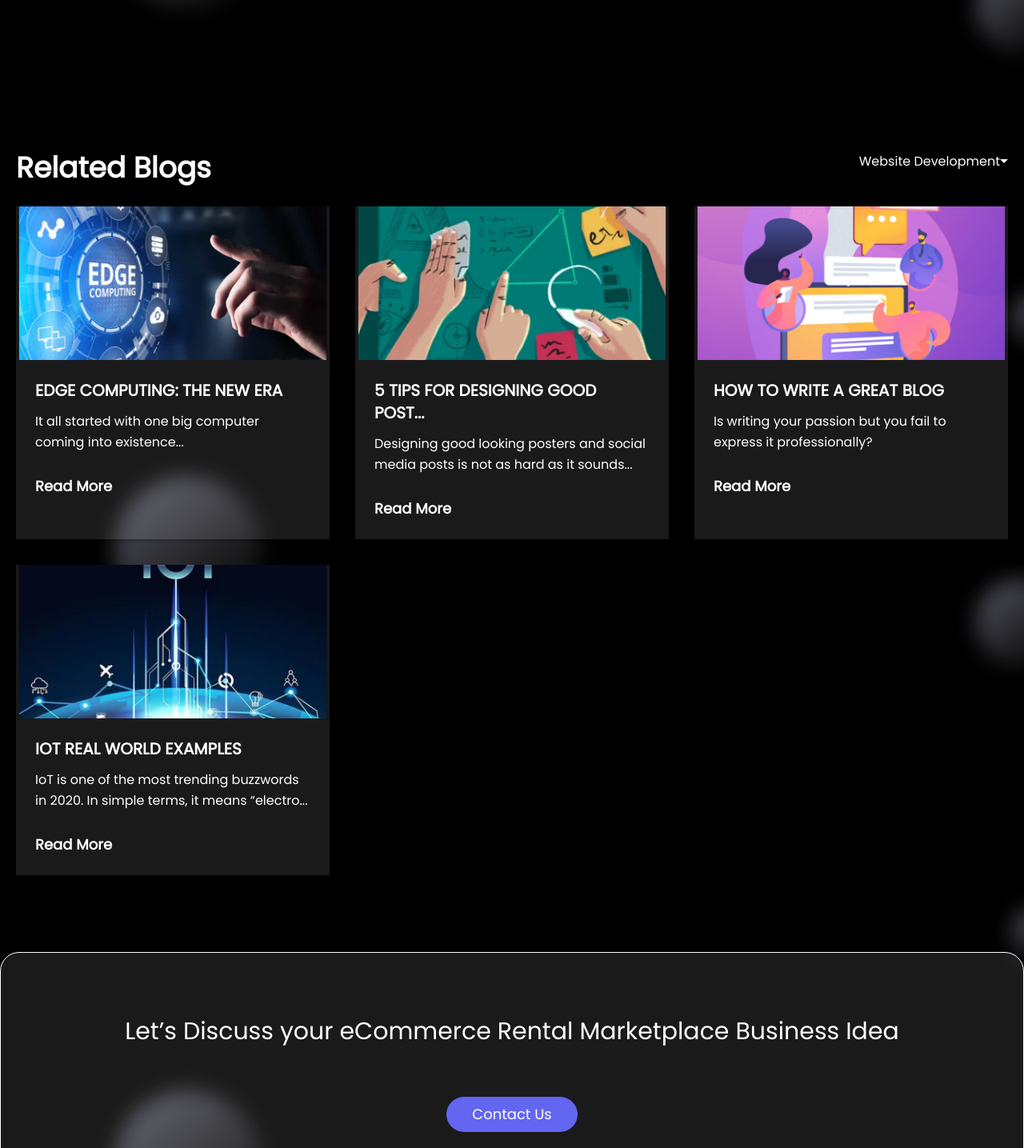
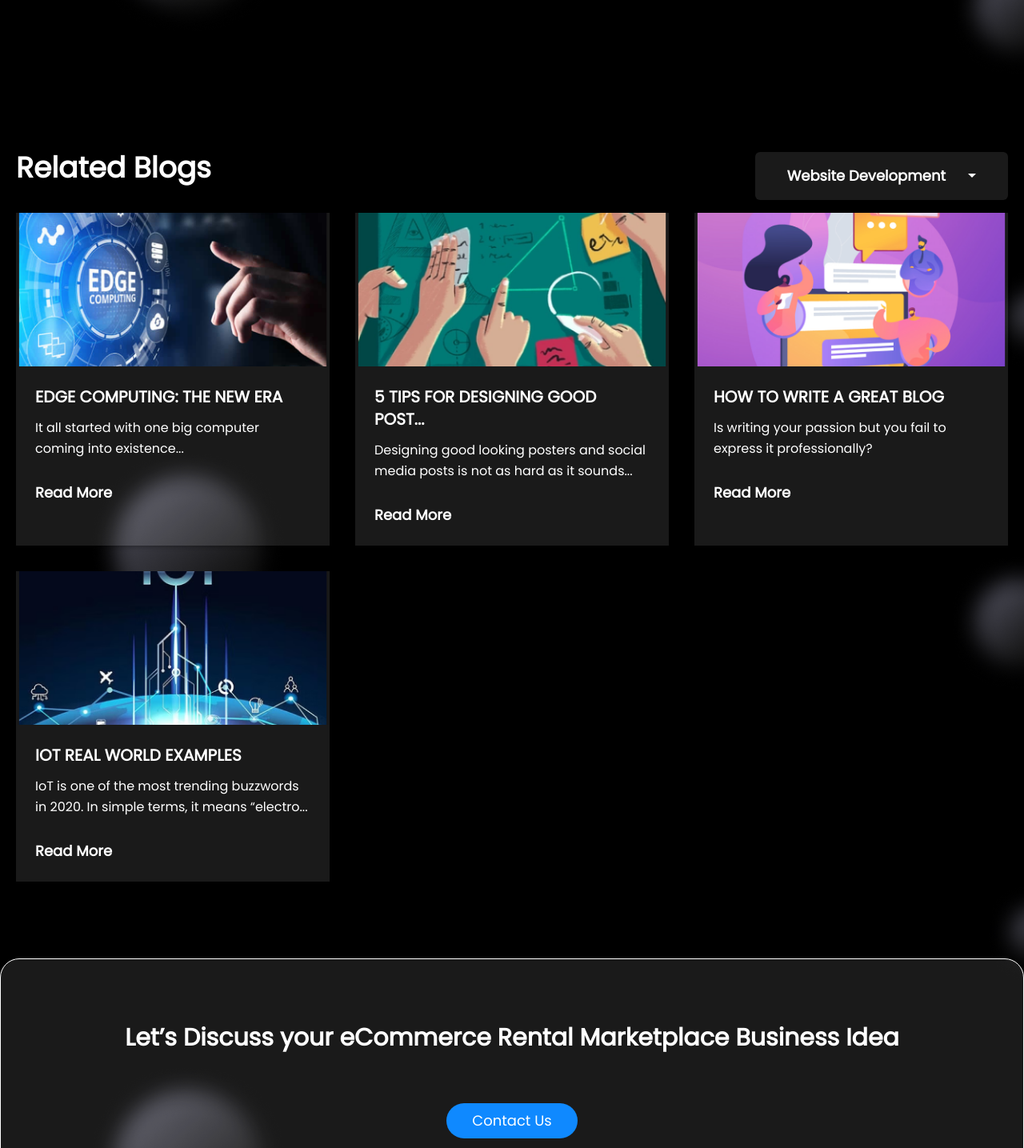
Before and after one commit to bhargavi-005/ShubhchintakWebsite, a Next.js app in the folder shubhchintak-india/: page /blog in a window 1280 px wide. Shown: the part 495-1930 px from the top of the page at 80% size. Built offline with nearby package versions, Linux system fonts and the light colour scheme.

Commit message:
review changes solved

```diff
--- a/shubhchintak-india/src/pages/blog.jsx
+++ b/shubhchintak-india/src/pages/blog.jsx
@@ -20,7 +20,7 @@ function blog() {
               available in the world right now.
             </p>
             <div className="flex w-full md:justify-start justify-center items-end">
-              <button className="inline-flex text-white bg-indigo-500 border-0 py-2 px-6 focus:outline-none hover:bg-indigo-600 rounded-[50px] text-lg">
+              <button className="inline-flex text-white bg-[#0F89FF] border-0 py-2 px-6 focus:outline-none hover:bg-indigo-600 rounded-[50px] text-lg">
               <Link href="/blog_details"> Read More</Link>
               </button>
             </div>
@@ -42,12 +42,12 @@ function blog() {
       <section className="text-white font-abc">
         <div className="container px-5 py-20 mx-auto border border-white rounded-3xl bg-[#FFFFFF1A]">
           <div className="flex justify-center text-center w-full mb-12">
-            <p className="sm:text-3xl text-2xl font-medium title-font mb-4 text-white">
+            <p className="sm:text-3xl text-2xl font-bold title-font mb-4 text-white">
               {"Let’s"} Discuss your eCommerce Rental Marketplace Business Idea
             </p>
           </div>
           <div className="flex lg:w-1/3 w-full sm:flex-row justify-center mx-auto px-8 sm:space-x-4 sm:space-y-0 space-y-4 sm:px-0 items-end">
-            <button className="text-white bg-indigo-500 border-0 py-2 px-8 focus:outline-none hover:bg-indigo-600 rounded-3xl text-lg">
+            <button className="text-white bg-[#0F89FF] border-0 py-2 px-8 focus:outline-none hover:bg-indigo-600 rounded-3xl text-lg">
             <Link href="/contact_us">Contact Us</Link>
             </button>
           </div>
--- a/shubhchintak-india/src/pages/contact_us.jsx
+++ b/shubhchintak-india/src/pages/contact_us.jsx
@@ -15,7 +15,7 @@ function contact_us() {
             Hey! Tell us what you needs👋
           </h5>
           <div className="flex flex-wrap w-full mb-10 flex-col text-6xl">
-            <p className="  lg:w-1/2 w-full leading-relaxed text-white text-3xl font-medium">
+            <p className="  lg:w-1/2 w-full leading-relaxed text-white text-3xl font-bold">
               {"I’m"} Interested in...
             </p>
           </div>
@@ -67,7 +67,7 @@ function contact_us() {
       </section>
 
       <section className="text-white font-abc relative">
-        <div className="container px-5 py-24 mx-auto">
+        <div className="container px-5 py-15 mx-auto">
           <div className="lg:w-1/2 md:w-2/3 mx-auto">
             <ul className=" flex flex-col gap-6 text-xl font-normal opacity-[0.90] ">
               <li>
@@ -88,12 +88,12 @@ function contact_us() {
                   className=" mt-2 border-none bg-transparent focus:outline-0 w-[400px] h-[100px] "
                   placeholder="Type your Message"
                 />
-                <div className="mt-4 w-[710px] h-[0.5px] bg-white"></div>
+                <div className="mt-4 mb-7 w-[710px] h-[0.5px] bg-white"></div>
               </li>
 
-              <li>
+              <li className="mb-10">
                 <div className="p-2 w-full">
-                  <button className="flex mx-auto text-white bg-indigo-500 border-0 py-2 px-8 focus:outline-none hover:bg-indigo-600 rounded-full text-lg">
+                  <button className="flex mx-auto text-white bg-[#0F89FF] border-0 py-2 px-10 focus:outline-none hover:bg-indigo-600 rounded-full text-lg">
                     <Link href=""> Send Request</Link>
                   </button>
                 </div>
@@ -103,9 +103,9 @@ function contact_us() {
         </div>
       </section>
 
-      <footer className="text-white font-abc">
-        <div className="container px-5 py-24 mx-auto">
-          <div className="flex flex-wrap md:text-left text-center -mb-10 -mx-4">
+      <footer className="text-white font-mulish font-normal">
+        <div className="container px-15 py-20 mx-auto">
+          <div className="flex flex-wrap md:text-left text-center -mb-10 mx-2 ">
             <div className="lg:w-1/3 md:w-1/2 w-full px-4">
               <nav className="list-none mb-10">
                 <li className="mb-10 flex flex-wrap gap-2 ">
@@ -178,7 +178,7 @@ function contact_us() {
                   </a>
                 </li>
                 <li>
-                  <div className="container px-1 py-8 flex flex-wrap mx-auto items-center">
+                  <div className="container px-5 py-8 flex flex-wrap mx-auto items-center">
                     <div className="flex flex-row gap-5">
                       <div className="border-2 border-gray-500 rounded-full p-2">
                         <Image
@@ -230,12 +230,13 @@ function contact_us() {
         </div>
       </footer>
 
-      <section className="px-10">
+      <section className="container px-15 py-16 mx-auto">
         <div className="flex flow-col justify-between">
           <div className="w-1/2 pr-4">
             <div className="relative overflow-hidden h-80">
               <iframe
-                src="https://www.google.com/maps/embed?pb=!1m18!1m12!1m3!1d3033.725208448446!2d-74.00594198459118!3d40.71278453523927!2m3!1f0!2f0!3f0!3m2!1i1024!2i768!4f13.1!3m3!1m2!1s0x89c25a2bc52c1d75%3A0x84df593c2e82510d!2sNew%20York%2C%20NY%2C%20USA!5e0!3m2!1sen!2sin!4v1630500402001!5m2!1sen!2sin"
+              class="map"
+                src="https://www.google.com/maps/embed?pb=!1m20!1m12!1m3!1d110715.00682812925!2d79.03721897801468!3d21.131979954132454!2m3!1f0!2f0!3f0!3m2!1i1024!2i768!4f13.1!4m5!3e6!4m1!2sCurrent%20Location!4m1!2sOffice%20No.131st%20Floor%20Near%20Railway%20Sunshine%20Heights%20Achole%20Road%20Sunshine%20City%20Moregaon%20Talao%2C%20Vasai%20Virar%2C%20MH%20401209!5e1!3m2!1sen!2sin!4v1683171655351!5m2!1sen!2sin"
                 width="100%"
                 height="100%"
                 style={{ border: 0 }}
@@ -248,7 +249,8 @@ function contact_us() {
           <div className="w-1/2 pl-4">
             <div className="relative  overflow-hidden h-80">
               <iframe
-                src="https://www.google.com/maps/embed?pb=!1m18!1m12!1m3!1d3022.4122230081914!2d-73.986613684582!3d40.7587318793304!2m3!1f0!2f0!3f0!3m2!1i1024!2i768!4f13.1!3m3!1m2!1s0x89c2590278b987c7%3A0x469bbaaa9b9aeeb!2sCentral%20Park!5e0!3m2!1sen!2sin!4v1630500723859!5m2!1sen!2sin"
+              class="map"
+                src="https://www.google.com/maps/embed?pb=!1m18!1m12!1m3!1d3306.512124092022!2d-80.14621502487216!3d26.94838467662596!2m3!1f0!2f0!3f0!3m2!1i1024!2i768!4f13.1!3m3!1m2!1s0x88ded6f59d5fcdd1%3A0x10859de789b41cce!2s7187%20Trotwood%20Ln%2C%20Jupiter%2C%20FL%2033458%2C%20USA!5e1!3m2!1sen!2sin!4v1683172331767!5m2!1sen!2sin"
                 width="100%"
                 height="100%"
                 style={{ border: 0 }}
@@ -256,6 +258,7 @@ function contact_us() {
                 loading="lazy"
                 title="Location 2 Map"
               />
+
             </div>
           </div>
         </div>
--- a/shubhchintak-india/src/pages/job_apply.jsx
+++ b/shubhchintak-india/src/pages/job_apply.jsx
@@ -80,7 +80,7 @@ function job_apply() {
 
               <li>
                 <div className="p-2 w-full">
-                  <button className="flex mx-auto text-white bg-indigo-500 border-0 py-2 px-8 focus:outline-none hover:bg-indigo-600 rounded-full text-lg">
+                  <button className="flex mx-auto text-white bg-[#0F89FF] border-0 py-2 px-8 focus:outline-none hover:bg-indigo-600 rounded-full text-lg">
                     Apply
                   </button>
                 </div>
--- a/shubhchintak-india/src/pages/related_blog_comp.jsx
+++ b/shubhchintak-india/src/pages/related_blog_comp.jsx
@@ -19,28 +19,28 @@ function related_blog_comp() {
                 Related Blogs
               </h1>
             </div>
-            <div>
+            <div className="px-10 py-4 mb-4 rounded-md bg-[#FFFFFF1A]  ">
               <div
                 onClick={() => setIsOpen1((prev) => !prev)}
-                className="flex flex-row  items-center"
+                className="flex flex-row items-center text-lg font-semibold"
               >
                 Website Development
                 <Image
-                  className=""
+                  className="ml-7"
                   src="/images/blog/drop.png"
                   width={10}
                   height={5}
-                  alt=""
+                  alt="drop"
                 />
               </div>
               {isOpen1 && (
                 <div className="bg-gray-500 z-10 rounded-lg  mt-2 p-8 absolute ">
                   <ul className="flex flex-col gap-4 text-white ">
                     <li className="hover:text-slate-400">
-                      <Link href="/blog">Blogs</Link>
+                      <Link href="/blog">Website Development1</Link>
                     </li>
                     <li className="hover:text-slate-400">
-                      <Link href="">Clients</Link>
+                      <Link href="">Website Development2</Link>
                     </li>
                   </ul>
                 </div>
--- a/shubhchintak-india/src/styles/globals.css
+++ b/shubhchintak-india/src/styles/globals.css
@@ -1,12 +1,12 @@
 @import url('https://fonts.googleapis.com/css2?family=Inconsolata&family=Poppins&display=swap');
-
+@import url('https://fonts.googleapis.com/css2?family=Mulish&display=swap');
 @tailwind base;
 @tailwind components;
 @tailwind utilities;
 
 *{
 
- font-family: 'Poppins', sans-serif;
+ font-family: 'Poppins','mulish', sans-serif;
 
 }
 
@@ -14,3 +14,7 @@ body{
 
   /* background:url("../../public/svg/Desktop\ -\ 1.png"); */
 }
+
+.map {
+  filter: grayscale(100%);
+}
```
